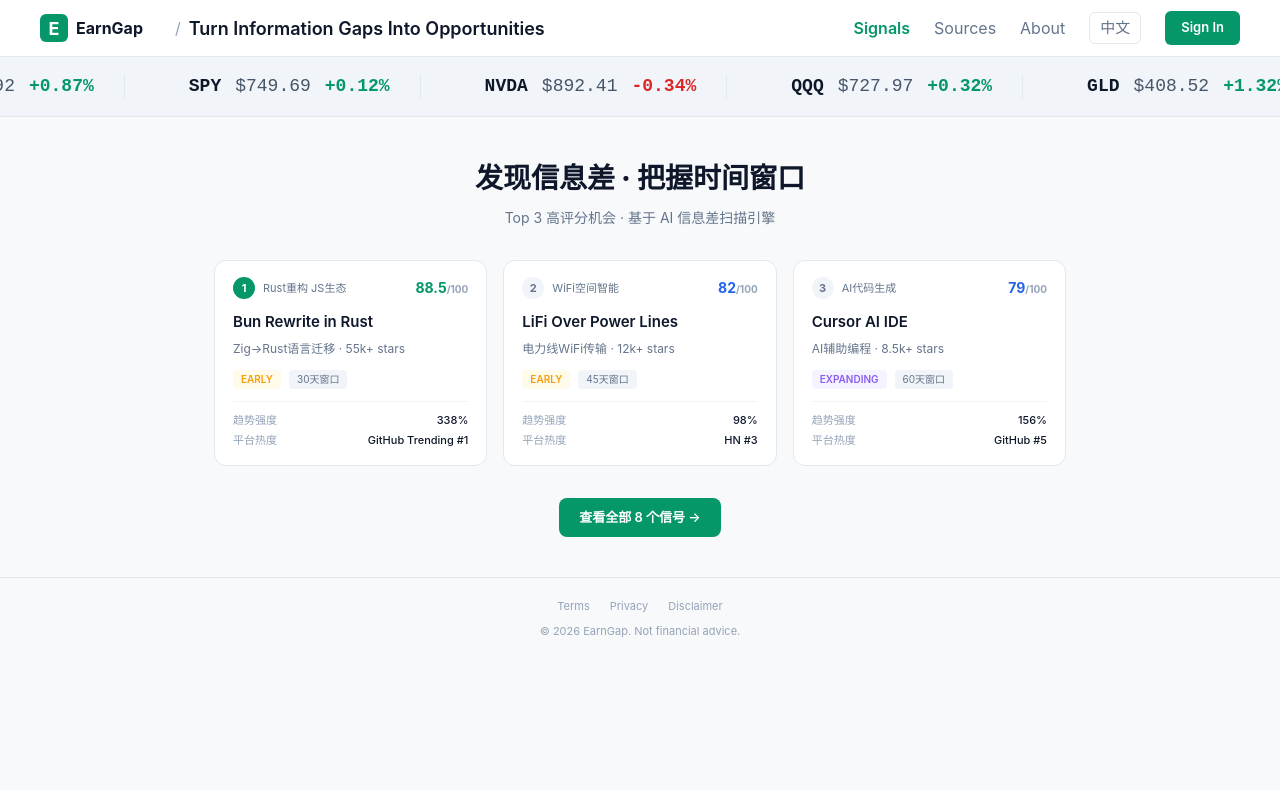
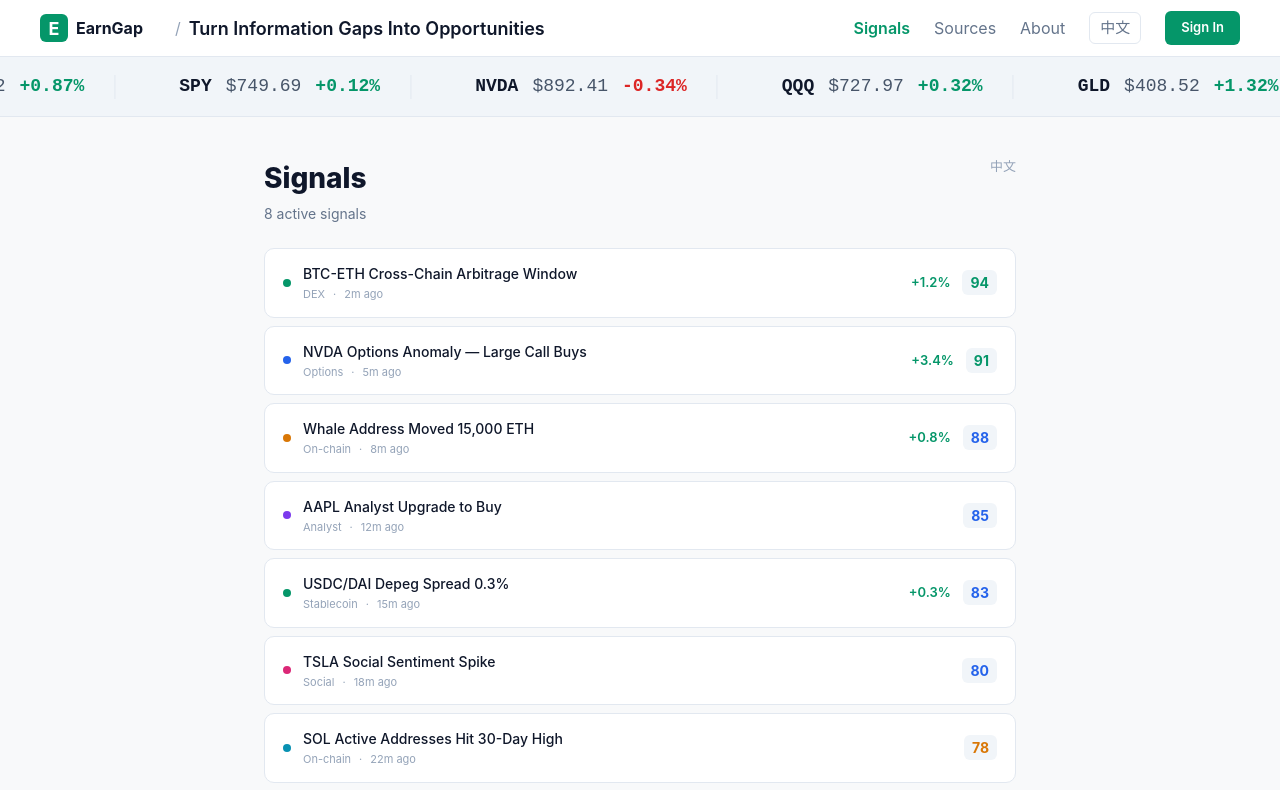
Before and after one commit to Aizhuangwei/earngap-frontend, a Next.js app: page / in a window 1280 px wide. Shown: the top 790 px of the page. Built offline with nearby package versions, Linux system fonts and the light colour scheme.

Commit message:
fix:homepage-signals-list-white-theme

```diff
--- a/src/app/page.tsx
+++ b/src/app/page.tsx
@@ -1,4 +1,4 @@
-// Home Page - Top 3 高机会卡片（浅色主题）
+// Home Page - Signals List（白底绿点风格）
 'use client';
 import { useEffect, useState } from 'react';
 import { t, getLang, setLang, Lang } from '@/lib/i18n';
@@ -13,59 +13,49 @@
     setLangState(next);
   };
 
-  const opportunities = [
-    { rank:1, tag:'Rust重构 JS生态', title:'Bun Rewrite in Rust', desc:'Zig→Rust语言迁移 · 55k+ stars', score:88.5, phase:'EARLY', window:'30天窗口', growth:'338%' },
-    { rank:2, tag:'WiFi空间智能', title:'LiFi Over Power Lines', desc:'电力线WiFi传输 · 12k+ stars', score:82.0, phase:'EARLY', window:'45天窗口', growth:'98%' },
-    { rank:3, tag:'AI代码生成', title:'Cursor AI IDE', desc:'AI辅助编程 · 8.5k+ stars', score:79.0, phase:'EXPANDING', window:'60天窗口', growth:'156%' },
+  const signals = [
+    { id: 1, title: 'BTC-ETH Cross-Chain Arbitrage Window', src: 'DEX', score: 94, type: 'arbitrage', time: '2m ago', est: '+1.2%' },
+    { id: 2, title: 'NVDA Options Anomaly — Large Call Buys', src: 'Options', score: 91, type: 'options', time: '5m ago', est: '+3.4%' },
+    { id: 3, title: 'Whale Address Moved 15,000 ETH', src: 'On-chain', score: 88, type: 'whale', time: '8m ago', est: '+0.8%' },
+    { id: 4, title: 'AAPL Analyst Upgrade to Buy', src: 'Analyst', score: 85, type: 'rating', time: '12m ago', est: null },
+    { id: 5, title: 'USDC/DAI Depeg Spread 0.3%', src: 'Stablecoin', score: 83, type: 'arbitrage', time: '15m ago', est: '+0.3%' },
+    { id: 6, title: 'TSLA Social Sentiment Spike', src: 'Social', score: 80, type: 'sentiment', time: '18m ago', est: null },
+    { id: 7, title: 'SOL Active Addresses Hit 30-Day High', src: 'On-chain', score: 78, type: 'onchain', time: '22m ago', est: null },
+    { id: 8, title: 'Gold/Silver Ratio Diverges from Mean', src: 'Commodity', score: 76, type: 'ratio', time: '25m ago', est: '+0.5%' },
   ];
-
-  const phaseColors: Record<string, string> = { EARLY:'#f59e0b', EXPANDING:'#8b5cf6', MATURE:'#3b82f6', DECLINING:'#ef4444' };
-  const phaseBg: Record<string, string> = { EARLY:'#fffbeb', EXPANDING:'#f5f3ff', MATURE:'#eff6ff', DECLINING:'#fef2f2' };
+  const typeColors: Record<string, string> = { arbitrage:'#059669', options:'#2563eb', whale:'#d97706', rating:'#7c3aed', sentiment:'#db2777', onchain:'#0891b2', ratio:'#d97706' };
+  const scoreColors: Record<string, string> = { high:'#059669', mid:'#2563eb', low:'#d97706' };
 
   return (
     <div style={{ background:'#f8f9fa', color:'#0f172a', minHeight:'100vh', fontFamily:'Inter, -apple-system, sans-serif' }}>
       <Header lang={lang} switchLang={switchLang} />
       <TickerTape />
-      <main style={{ maxWidth:900, margin:'0 auto', padding:'40px 24px' }}>
-        <div style={{ textAlign:'center', marginBottom:32 }}>
-          <h1 style={{ fontSize:28, fontWeight:800, color:'#0f172a', marginBottom:8 }}>发现信息差 · 把握时间窗口</h1>
-          <p style={{ fontSize:14, color:'#64748b' }}>Top 3 高评分机会 · 基于 AI 信息差扫描引擎</p>
+      <main style={{ maxWidth:800, margin:'0 auto', padding:'40px 24px 64px' }}>
+        <div style={{ display:'flex', justifyContent:'space-between', alignItems:'flex-start', marginBottom:24 }}>
+          <div>
+            <h1 style={{ fontSize:28, fontWeight:800, marginBottom:4 }}>Signals</h1>
+            <p style={{ fontSize:14, color:'#64748b' }}>8 active signals</p>
+          </div>
+          <div style={{ fontSize:13, color:'#94a3b8', cursor:'pointer' }} onClick={switchLang}>{lang === 'en' ? '中文' : 'EN'}</div>
         </div>
-
-        <div style={{ display:'grid', gridTemplateColumns:'repeat(auto-fit, minmax(260px, 1fr))', gap:16, marginBottom:32 }}>
-          {opportunities.map((opp, i) => (
-            <div key={i} style={{ background:'#fff', borderRadius:12, padding:'16px 18px', border:'1px solid #e2e8f0', cursor:'pointer', transition:'box-shadow .2s' }}
-              onMouseEnter={e => (e.currentTarget.style.boxShadow='0 4px 12px rgba(0,0,0,0.08)')}
-              onMouseLeave={e => (e.currentTarget.style.boxShadow='none')}>
-              <div style={{ display:'flex', justifyContent:'space-between', marginBottom:12 }}>
-                <div style={{ display:'flex', gap:8, alignItems:'center' }}>
-                  <span style={{ width:22, height:22, borderRadius:'50%', background:i===0?'#059669':'#f1f5f9', color:i===0?'#fff':'#64748b', fontSize:11, fontWeight:700, display:'flex', alignItems:'center', justifyContent:'center' }}>{opp.rank}</span>
-                  <span style={{ fontSize:11, color:'#64748b' }}>{opp.tag}</span>
+        <div style={{ display:'flex', flexDirection:'column', gap:8 }}>
+          {signals.map(s => (
+            <a key={s.id} href={`/signals/${s.id}`} style={{ textDecoration:'none', color:'inherit', display:'block' }}>
+              <div style={{ display:'flex', alignItems:'center', justifyContent:'space-between', padding:'14px 18px', borderRadius:10, border:'1px solid #e2e8f0', background:'#fff', cursor:'pointer' }}>
+                <div style={{ display:'flex', alignItems:'center', gap:12, minWidth:0, flex:1 }}>
+                  <div style={{ width:8, height:8, borderRadius:'50%', flexShrink:0, background:typeColors[s.type]||'#94a3b8' }} />
+                  <div style={{ minWidth:0 }}>
+                    <div style={{ fontSize:14, fontWeight:500, whiteSpace:'nowrap', overflow:'hidden', textOverflow:'ellipsis' }}>{s.title}</div>
+                    <div style={{ display:'flex', gap:8, marginTop:2, fontSize:11, color:'#94a3b8' }}><span>{s.src}</span><span>·</span><span>{s.time}</span></div>
+                  </div>
                 </div>
-                <span style={{ color:i===0?'#059669':'#2563eb', fontSize:14, fontWeight:700 }}>{opp.score}<span style={{ fontSize:10, color:'#94a3b8' }}>/100</span></span>
-              </div>
-              <h3 style={{ fontSize:15, fontWeight:600, marginBottom:6, color:'#0f172a' }}>{opp.title}</h3>
-              <p style={{ fontSize:12, color:'#64748b', marginBottom:12 }}>{opp.desc}</p>
-              <div style={{ display:'flex', gap:8, marginBottom:12 }}>
-                <span style={{ fontSize:10, padding:'2px 8px', borderRadius:4, background:phaseBg[opp.phase] || '#f1f5f9', color:phaseColors[opp.phase] || '#64748b', fontWeight:600 }}>{opp.phase}</span>
-                <span style={{ fontSize:10, padding:'2px 8px', borderRadius:4, background:'#f1f5f9', color:'#64748b' }}>{opp.window}</span>
-              </div>
-              <div style={{ borderTop:'1px solid #f1f5f9', paddingTop:10 }}>
-                <div style={{ display:'flex', justifyContent:'space-between', fontSize:11, color:'#94a3b8', marginBottom:4 }}>
-                  <span>趋势强度</span>
-                  <span style={{ color:'#0f172a', fontWeight:500 }}>{opp.growth}</span>
-                </div>
-                <div style={{ display:'flex', justifyContent:'space-between', fontSize:11, color:'#94a3b8' }}>
-                  <span>平台热度</span>
-                  <span style={{ color:'#0f172a', fontWeight:500 }}>{i===0 ? 'GitHub Trending #1' : i===1 ? 'HN #3' : 'GitHub #5'}</span>
+                <div style={{ display:'flex', alignItems:'center', gap:12, flexShrink:0 }}>
+                  {s.est && <span style={{ fontSize:13, fontWeight:600, color:'#059669' }}>{s.est}</span>}
+                  <div style={{ background:'#f1f5f9', borderRadius:6, padding:'2px 8px', fontSize:14, fontWeight:700, color:s.score>=90?'#059669':s.score>=80?'#2563eb':'#d97706' }}>{s.score}</div>
                 </div>
               </div>
-            </div>
+            </a>
           ))}
-        </div>
-
-        <div style={{ textAlign:'center' }}>
-          <a href="/signals" style={{ display:'inline-flex', alignItems:'center', gap:4, padding:'10px 20px', borderRadius:8, background:'#059669', color:'#fff', fontWeight:600, fontSize:13, textDecoration:'none' }}>查看全部 8 个信号 →</a>
         </div>
       </main>
       <Footer lang={lang} />
```
